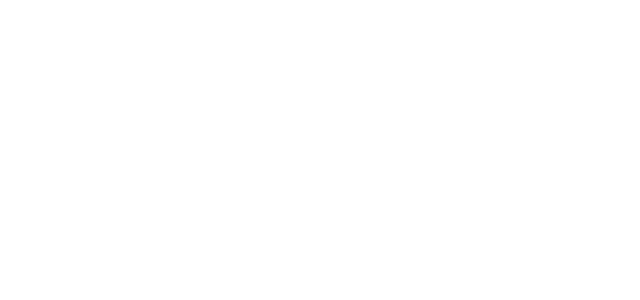
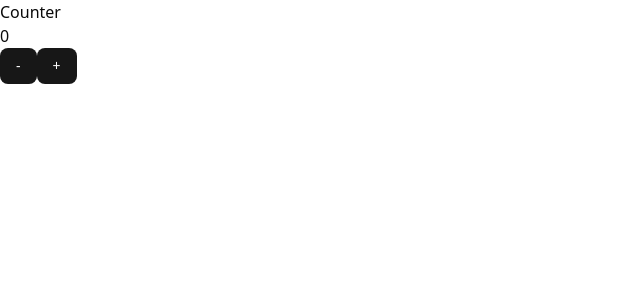
Before and after one commit to seongwoo83/one-bite, a React (Vite) app: page /counter in a window 1280 px wide. Before the commit this address had no page. Shown: the top 300 px of the page, without its empty margins (0-640 px from the left). Built offline with nearby package versions, Linux system fonts and the light colour scheme.

Commit message:
feat: Add Simple Store

```diff
--- a/package.json
+++ b/package.json
@@ -25,7 +25,8 @@
     "react-router": "^7.13.0",
     "sonner": "^2.0.7",
     "tailwind-merge": "^3.4.0",
-    "tailwindcss": "^4.1.18"
+    "tailwindcss": "^4.1.18",
+    "zustand": "^5.0.10"
   },
   "devDependencies": {
     "@eslint/js": "^9.39.1",
--- a/src/App.tsx
+++ b/src/App.tsx
@@ -1,17 +1,31 @@
-import { Route, Routes } from "react-router";
+import { Outlet, Route, Routes } from "react-router";
 import "./App.css";
 import IndexPage from "@/pages/index-page";
 import SignInPage from "@/pages/sign-in-page";
 import SignUpPage from "@/pages/sign-up-page";
+import CounterPage from "@/pages/counter-page";
+
+function AuthLayout() {
+	return (
+		<div>
+			<header>Auth!</header>
+			<Outlet />
+		</div>
+	);
+}
 
 function App() {
-  return (
-    <Routes>
-      <Route path="/" element={<IndexPage/>}/>
-      <Route path="/sign-in" element={<SignInPage/>}/>
-      <Route path="/sign-up" element={<SignUpPage/>}/>
-    </Routes>
-  );
+	return (
+		<Routes>
+			<Route path="/" element={<IndexPage />} />
+			<Route path="/counter" element={<CounterPage />} />
+
+			<Route element={<AuthLayout />}>
+				<Route path="/sign-in" element={<SignInPage />} />
+				<Route path="/sign-up" element={<SignUpPage />} />
+			</Route>
+		</Routes>
+	);
 }
 
 export default App;
--- /dev/null
+++ b/src/pages/counter-page.tsx
@@ -0,0 +1,17 @@
+import { useCountStore } from "@/store/count";
+import { Button } from '@/components/ui/button';
+
+const CounterPage = () => {
+	const { count, increase, decrease } = useCountStore();
+
+	return (
+		<div>
+			<h1>Counter</h1>
+            <div>{count}</div>
+            <Button onClick={decrease}>-</Button>
+            <Button onClick={increase}>+</Button>
+		</div>
+	);
+};
+
+export default CounterPage;
--- /dev/null
+++ b/src/store/count.ts
@@ -0,0 +1,21 @@
+import { create } from "zustand";
+
+type Store = {
+	count: number;
+	increase: () => void;
+	decrease: () => void;
+};
+
+export const useCountStore = create<Store>((set, get) => ({
+	count: 0,
+	increase: () => {
+		set((store) => ({
+			count: store.count + 1,
+		}));
+	},
+	decrease: () => {
+		set((store) => ({
+			count: store.count - 1,
+		}));
+	},
+}));
```
Also changed, not shown: 2 other files (tests, documents, lock files or other folders).
